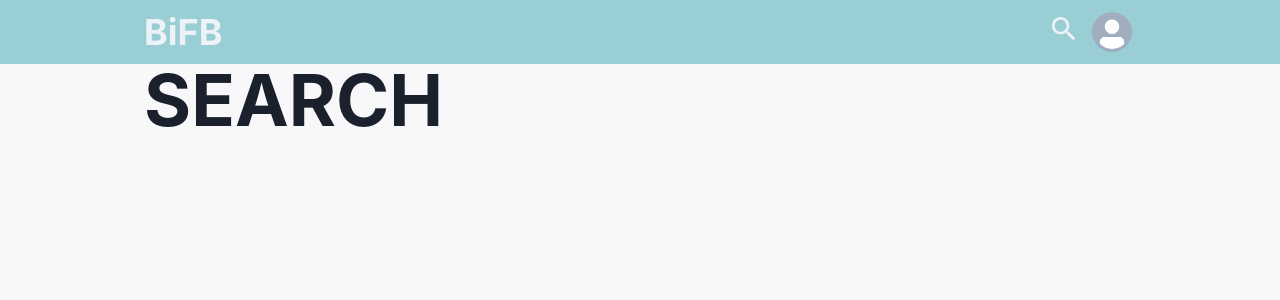
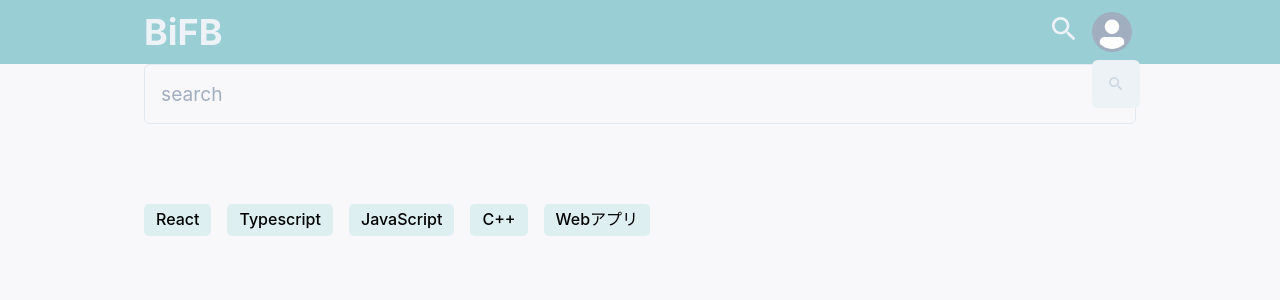
Before and after one commit to yochimonji/bifb, a React (Create React App) app: page /search in a window 1280 px wide. Shown: the top 300 px of the page. Built offline with nearby package versions, Linux system fonts and the light colour scheme; no server answers.

Commit message:
add search(途中)

```diff
--- a/src/components/Search.tsx
+++ b/src/components/Search.tsx
@@ -1,6 +1,96 @@
 import React from "react";
-import { Heading } from "@chakra-ui/react";
+import {
+  Input,
+  InputGroup,
+  InputRightElement,
+  VStack,
+  Tag,
+  TagLabel,
+  Wrap,
+  Icon,
+  IconButton,
+} from "@chakra-ui/react";
+// import { icons } from "react-icons/lib";
+import { MdSearch } from "react-icons/md";
+// 2. Use the `as` prop
+// type OptionType = {
+//   label: string;
+//   value: string;
+// };
+// const createOption = (label: string): OptionType => ({
+//   label,
+//   value: label,
+// });
+const Search = (): JSX.Element => {
+  const handleTag: React.ChangeEventHandler<HTMLInputElement> = (event) => {
+    console.log(event.target.value);
+  };
+  return (
+    <VStack spacing={20} align="stretch">
+      <InputGroup>
+        <Input
+          onChange={handleTag}
+          h="60px"
+          type="tag"
+          placeholder="search"
+          spacing="5px"
+          size="lg"
+          fontSize="1.2em"
+        />
 
-const Search = (): JSX.Element => <Heading size="4xl">SEARCH</Heading>;
+        <InputRightElement pointerEvents="none">
+          <IconButton
+            aria-label=""
+            icon={<MdSearch />}
+            color="gray.300"
+            size="lg"
+            alignItems="center"
+            _focus={{
+              bg: "blue.200",
+              outline: "none",
+            }}
+          />
+          {/* <Icon as={MdSearch} color="gray.300" size="lg" /> */}
+        </InputRightElement>
+      </InputGroup>
 
+      {/* 検索絞り込み結果の表示 */}
+      <Wrap w="100%" spacing="0px" alignItems="center" flexWrap="wrap">
+        <Wrap w="70%" textAlign="center" spacing={4} minW="450px">
+          {["React", "Typescript", "JavaScript", "C++", "Webアプリ"].map(
+            (tag) => (
+              <Tag
+                size="lg"
+                key="lg"
+                borderRadius="5px"
+                variant="solid"
+                bg="#DEEFF1"
+                textColor="black"
+                justfy="left"
+              >
+                <TagLabel>{tag}</TagLabel>
+              </Tag>
+            )
+          )}
+        </Wrap>
+      </Wrap>
+
+      {/* 検索絞り込み結果の表示 */}
+      <Wrap
+        w="100%"
+        columns={[1, null, 2]}
+        spacingX="50px"
+        spacingY="50px"
+        justifyItems="center"
+      >
+        {/* <Box w="100%" minW="400px" maxW="450px" h="234.9px" bg="green.100" />
+      <Box w="100%" minW="400px" maxW="450px" h="234.9px" bg="green.200" />
+      <Box w="100%" minW="400px" maxW="450px" h="234.9px" bg="green.300" />
+      <Box w="100%" minW="400px" maxW="450px" h="234.9px" bg="green.400" />
+      <Box w="100%" minW="400px" maxW="450px" h="234.9px" bg="green.300" />
+      <Box w="100%" minW="400px" maxW="450px" h="234.9px" bg="green.400" /> */}
+      </Wrap>
+    </VStack>
+  );
+};
 export default Search;
```
